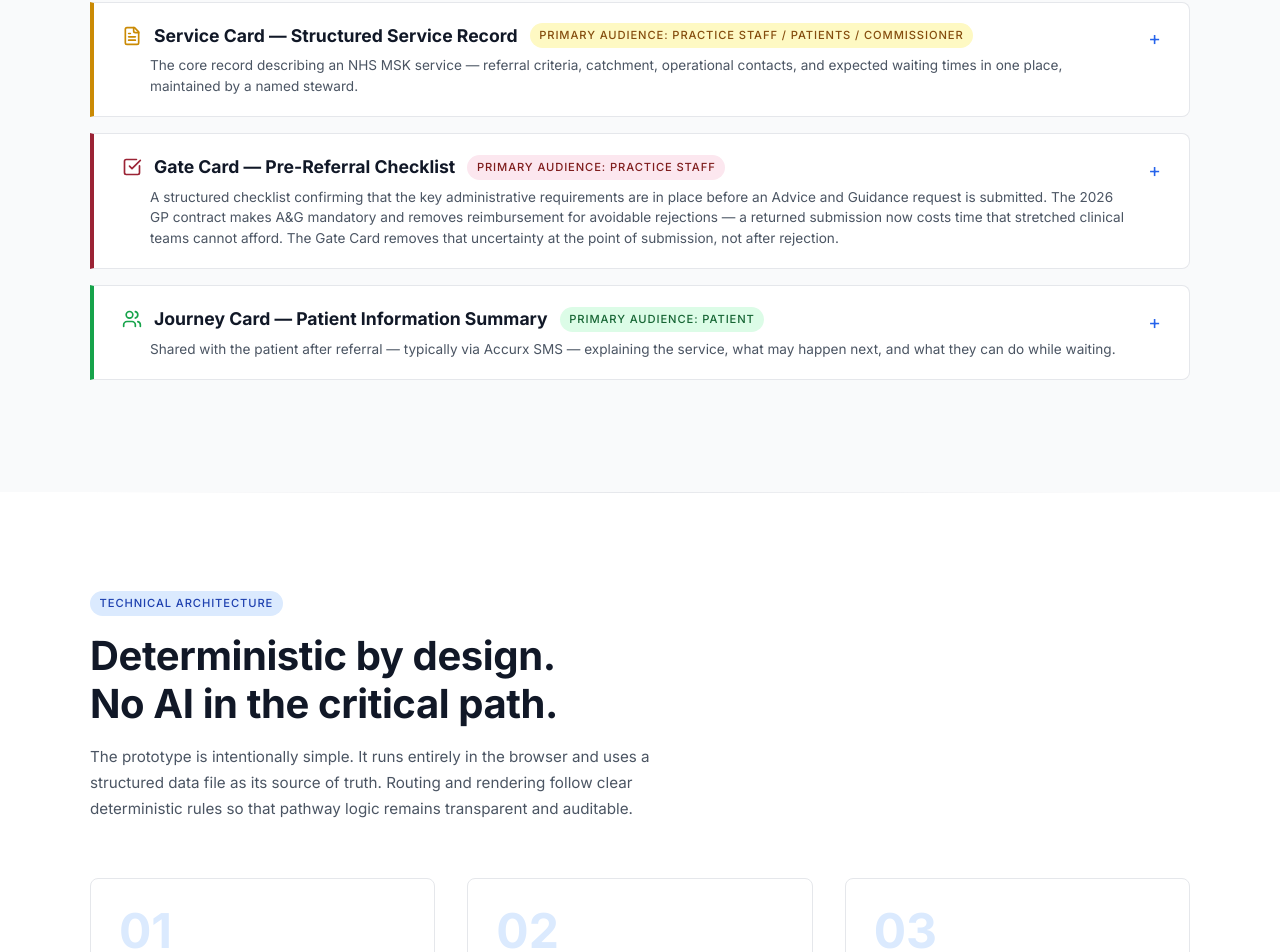
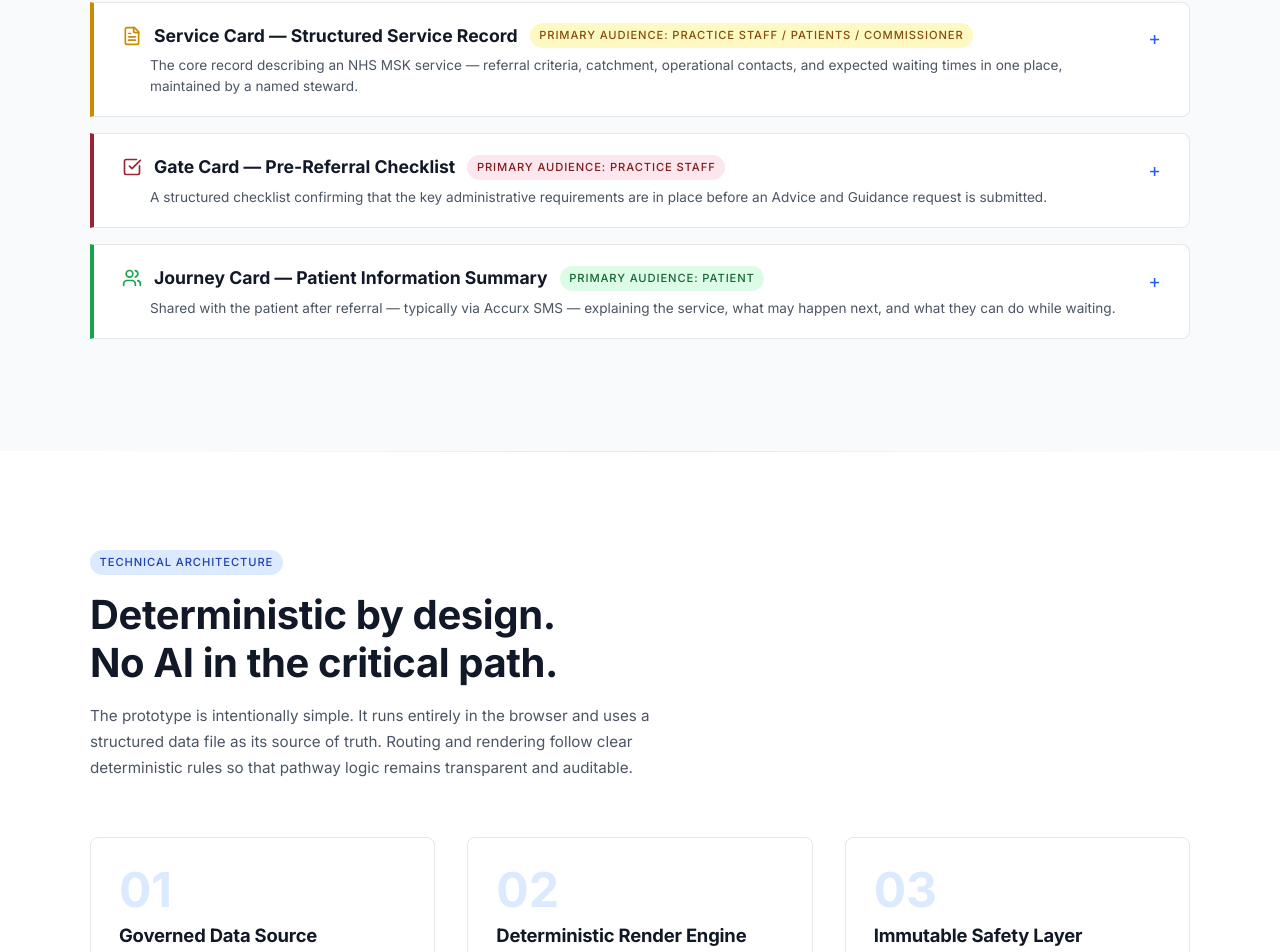
Before and after one commit to IntellTechSolutions/carequery-live-final, a React (Vite) app: page / in a window 1280 px wide. Shown: the part 1685-2637 px from the top of the page. Built offline with nearby package versions, Linux system fonts and the light colour scheme.

Commit message:
Update App.jsx

```diff
--- a/src/App.jsx
+++ b/src/App.jsx
@@ -225,7 +225,7 @@ const CareQueryWebsite = () => {
               detail: (
                 <>
                   <p className="body-text" style={{ fontSize: '0.9rem', lineHeight: 1.7, color: '#4b5563', fontWeight: 400, marginBottom: '1.25rem' }}>
-                    Each Service Card includes a review date and steward identity so pathway information remains visible, accountable, and current. Every field belongs to one of two layers: verified public truth (sourced from published documents and direct written confirmation) or tacit operational intelligence (attributed professional opinion from experienced clinical referrers). Status must be manually set
+                    Each Service Card includes a review date and steward identity so pathway information remains visible, accountable, and current. Status must be manually set
                     to PUBLISHED by a verified steward before the record becomes visible in the tool.
                     An amber warning banner appears automatically if a record is approaching or past its
                     review date — stale-but-visible is better than hidden.
@@ -315,7 +315,7 @@ const CareQueryWebsite = () => {
               tagClass: 'tag-burgundy',
               tagLabel: 'Primary audience: practice staff',
               borderColor: '#9b2335',
-              summary: 'A structured checklist confirming that the key administrative requirements are in place before an Advice and Guidance request is submitted. The 2026 GP contract makes A&G mandatory and removes reimbursement for avoidable rejections — a returned submission now costs time that stretched clinical teams cannot afford. The Gate Card removes that uncertainty at the point of submission, not after rejection.',
+              summary: 'A structured checklist confirming that the key administrative requirements are in place before an Advice and Guidance request is submitted.',
               detail: (
                 <>
                   <p className="body-text" style={{ fontSize: '0.9rem', lineHeight: 1.7, color: '#4b5563', fontWeight: 400, marginBottom: '1.25rem' }}>
@@ -365,7 +365,6 @@ const CareQueryWebsite = () => {
                   <p className="body-text" style={{ fontSize: '0.9rem', lineHeight: 1.7, color: '#4b5563', fontWeight: 400, marginBottom: '1.25rem' }}>
                     No patient data is collected or stored. The card opens a static page at carequery.app —
                     no login, no account, no tracking. The acknowledge statement sets the tone from the first line.
-                    Because the Journey Card pre-emptively answers the questions patients would otherwise call the practice to ask — wait times, what to expect, what to do in the meantime — it suppresses callback volume for reception staff. This is a direct practice benefit, not just a patient one.
                   </p>
                   {/* Live example from WINFCP journey.acknowledge */}
                   <div style={{ background: '#f9fafb', border: '1px solid #e5e7eb', borderRadius: '8px', padding: '1.25rem', marginBottom: '1.25rem' }}>
```
